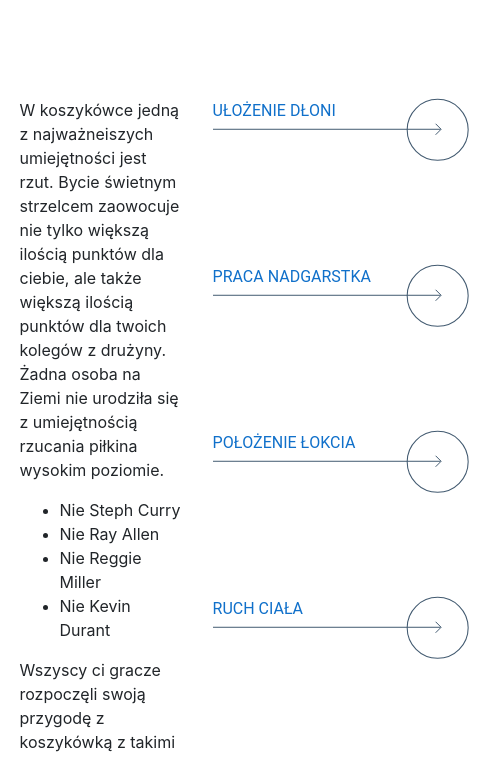
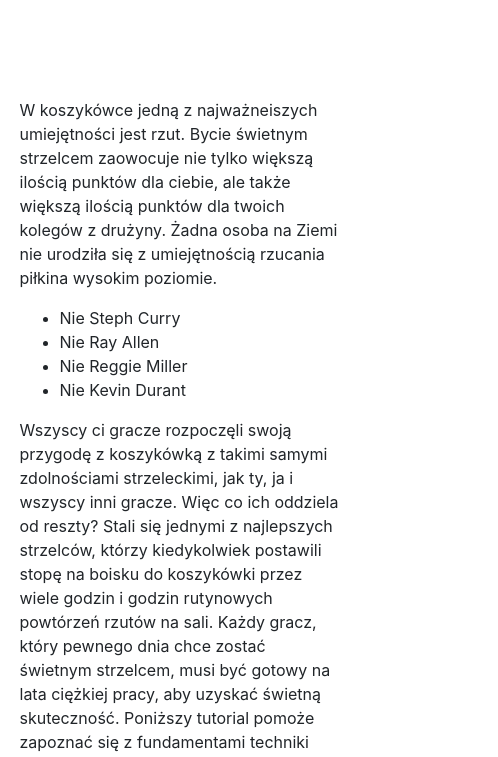
Before and after one commit to 218592/koszykowka, a website with bundled scripts: page osobiste.html in a window 390 px wide. Shown: the part 846-1603 px from the top of the page, 498 px wide, since content can reach past the window. Built offline with nearby package versions, Linux system fonts and the light colour scheme.

Commit message:
rwd for Table of Contents "rzuty osobiste"

```diff
--- a/osobiste.html
+++ b/osobiste.html
@@ -139,6 +139,7 @@
 
     .parent-flex {
       display: flex;
+      flex-wrap: wrap;
     }
 
     .text {
@@ -151,6 +152,20 @@
       display: flex;
       flex-wrap: wrap;
     }
+
+     @media screen and (max-width: 600px) {
+      .text {
+      width: 100%;
+      margin-bottom: 50px;
+    }
+
+    .links {
+      width: 100%;
+      display: flex;
+      flex-wrap: wrap;
+    }
+    }
+
   </style>
 
 
```
